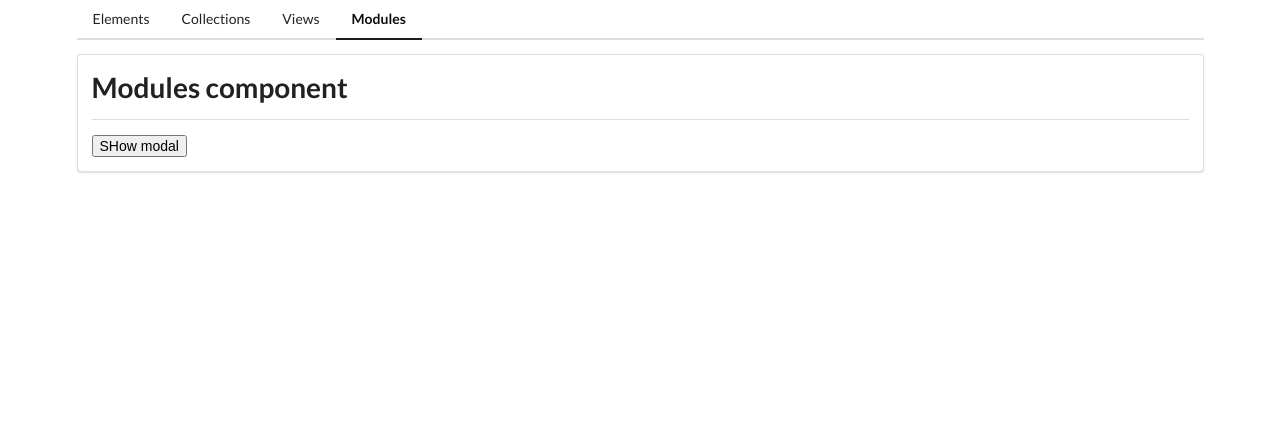
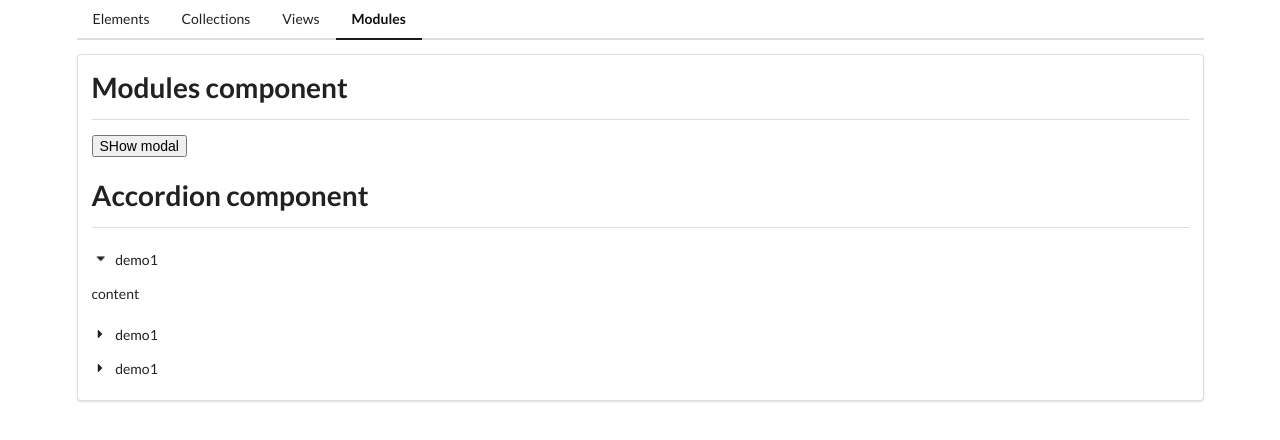
Before and after one commit to 3gzon/bootcamp-ng, an Angular app: page /mods in a window 1280 px wide. Shown: the top 440 px of the page. Built offline with nearby package versions, Linux system fonts and the light colour scheme.

Commit message:
feat: added accordions component

```diff
--- /dev/null
+++ b/src/app/mods/accordion/accordion.component.html
@@ -0,0 +1,12 @@
+<div class="ui accordion">
+  <ng-container *ngFor="let item of items; let i =index">
+    <div (click)="onClick(i)" [ngClass]="{active:i===openedItemIndex}" class="title">
+      <i class="dropdown icon"></i>
+      {{item.title}}
+    </div>
+    <div [ngClass]="{active:i===openedItemIndex}" class="content">
+      <p>{{item.content}}</p>
+    </div>
+  </ng-container>
+
+</div>
--- /dev/null
+++ b/src/app/mods/accordion/accordion.component.ts
@@ -0,0 +1,18 @@
+import {Component, Input} from '@angular/core';
+
+@Component({
+  selector: 'app-accordion',
+  templateUrl: './accordion.component.html',
+  styleUrls: ['./accordion.component.css']
+})
+export class AccordionComponent {
+  @Input() items: any = [];
+  openedItemIndex = 0;
+
+  onClick(index: number) {
+    if (index === this.openedItemIndex) {
+      this.openedItemIndex = -1
+    } else this.openedItemIndex = index
+
+  }
+}
--- a/src/app/mods/mods-home/mods-home.component.html
+++ b/src/app/mods/mods-home/mods-home.component.html
@@ -14,3 +14,6 @@
     <button (click)="onClick()" class="ui button">Close</button>
   </div>
 </app-modal>
+
+<app-divider>Accordion component</app-divider>
+<app-accordion [items]="items"></app-accordion>
--- a/src/app/mods/mods-home/mods-home.component.ts
+++ b/src/app/mods/mods-home/mods-home.component.ts
@@ -7,6 +7,17 @@
 })
 export class ModsHomeComponent {
   modalOpen = false;
+  items: any = [
+    {
+      title: 'demo1', content: 'content'
+    },
+    {
+      title: 'demo1', content: 'content'
+    },
+    {
+      title: 'demo1', content: 'content'
+    },
+  ]
 
   onClick() {
     this.modalOpen = !this.modalOpen;
--- a/src/app/mods/mods.module.ts
+++ b/src/app/mods/mods.module.ts
@@ -5,12 +5,14 @@
 import { ModsHomeComponent } from './mods-home/mods-home.component';
 import { ModalComponent } from './modal/modal.component';
 import {SharedModule} from "../shared/shared.module";
+import { AccordionComponent } from './accordion/accordion.component';
 
 
 @NgModule({
   declarations: [
     ModsHomeComponent,
-    ModalComponent
+    ModalComponent,
+    AccordionComponent
   ],
   imports: [
     CommonModule,
```
Also changed, not shown: src/app/mods/accordion/accordion.component.css (added), 1 other file (tests, documents, lock files or other folders).
